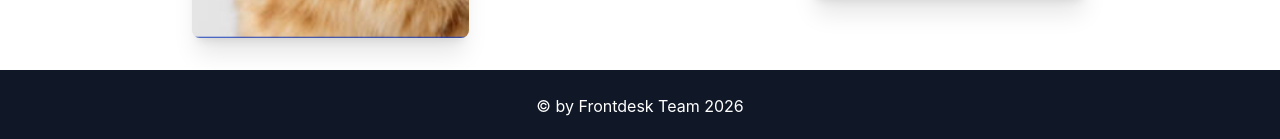
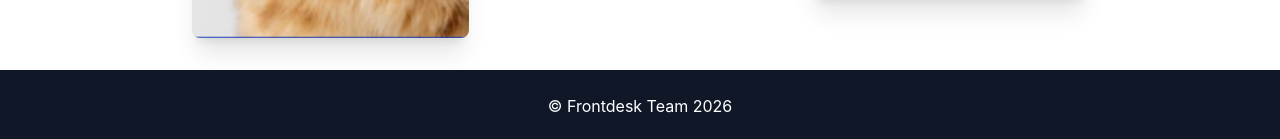
Before and after one commit to eringz/timeless-media-studio, a Next.js app: page / in a window 1280 px wide. Shown: the part 3434-3573 px from the top of the page. Built offline with nearby package versions, Linux system fonts and the light colour scheme.

Commit message:
minimal adjustment for footer content

```diff
--- a/components/Footer.tsx
+++ b/components/Footer.tsx
@@ -1,7 +1,7 @@
 const Footer = () => {
     return (
         <footer className="p-6 bg-gray-900 text-white text-center">
-            &copy; by Frontdesk Team 2026
+            &copy; Frontdesk Team 2026
         </footer>
     );
 }
```
